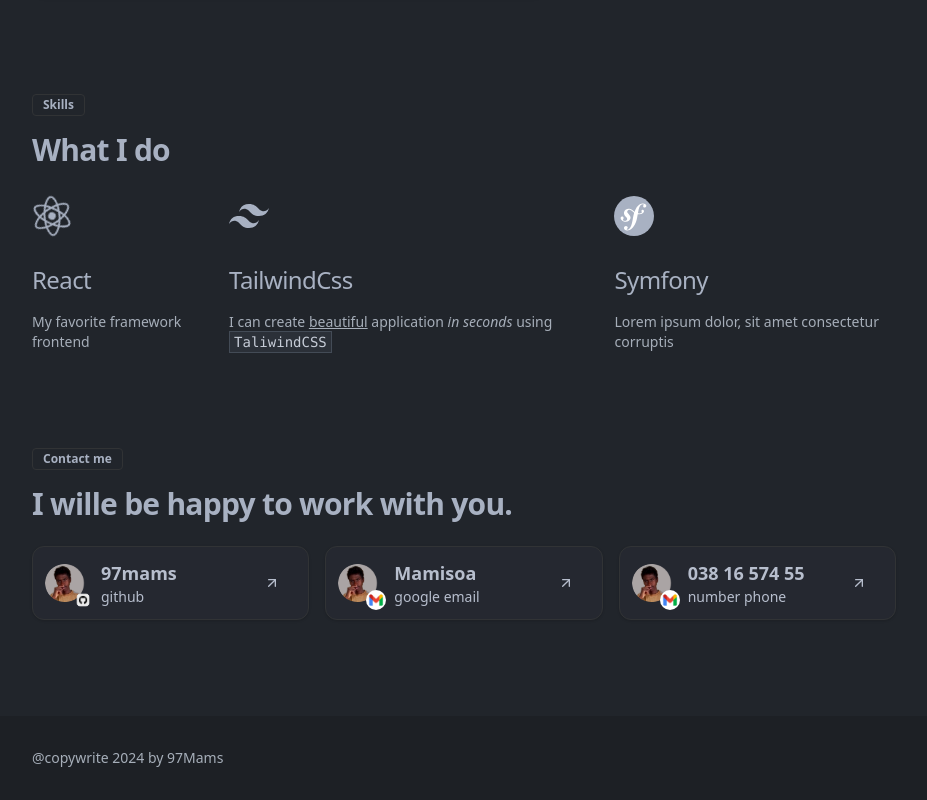
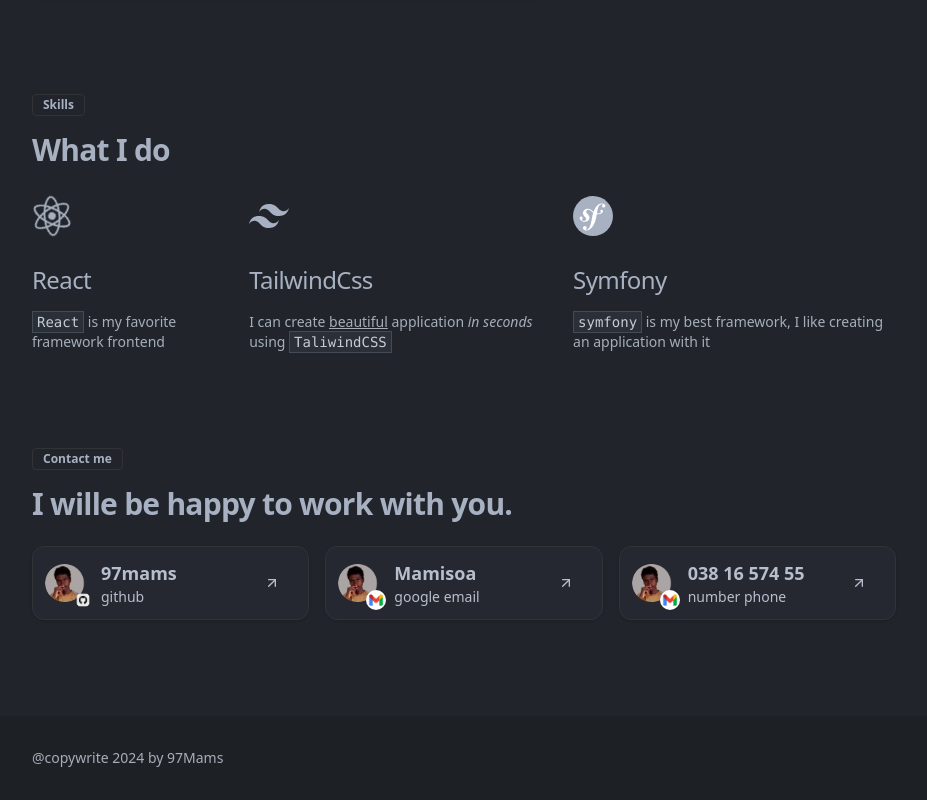
Before and after one commit to 97mams/my-site, a Next.js app: page / in a window 1280 px wide. Shown: the part 1063-1863 px from the top of the page, without its empty margins (176-1103 px from the left). Built offline with nearby package versions, Linux system fonts and the light colour scheme.

Commit message:
add descriptions

```diff
--- a/app/_componets/Skills.tsx
+++ b/app/_componets/Skills.tsx
@@ -20,7 +20,7 @@
                     <h3 className="mb-2 text-2xl tracking-tight">
                         React
                     </h3>
-                    <p className="text-muted-foreground text-sm">My favorite framework frontend</p>
+                    <p className="text-muted-foreground text-sm"><Code>React</Code> is my favorite framework frontend</p>
                 </div>
 
                 <div className="flex flex-col gap-2">
@@ -36,7 +36,7 @@
                         <SymfonyIcon size={50} />
                     </div>
                     <h3 className="mb-2 text-2xl tracking-tight">Symfony</h3>
-                    <p className="text-muted-foreground text-sm">Lorem ipsum dolor, sit amet consectetur  corruptis</p>
+                    <p className="text-muted-foreground text-sm"><Code>symfony</Code> is my best framework, I like creating an application with it</p>
                 </div>
             </div>
         </Section>
```
